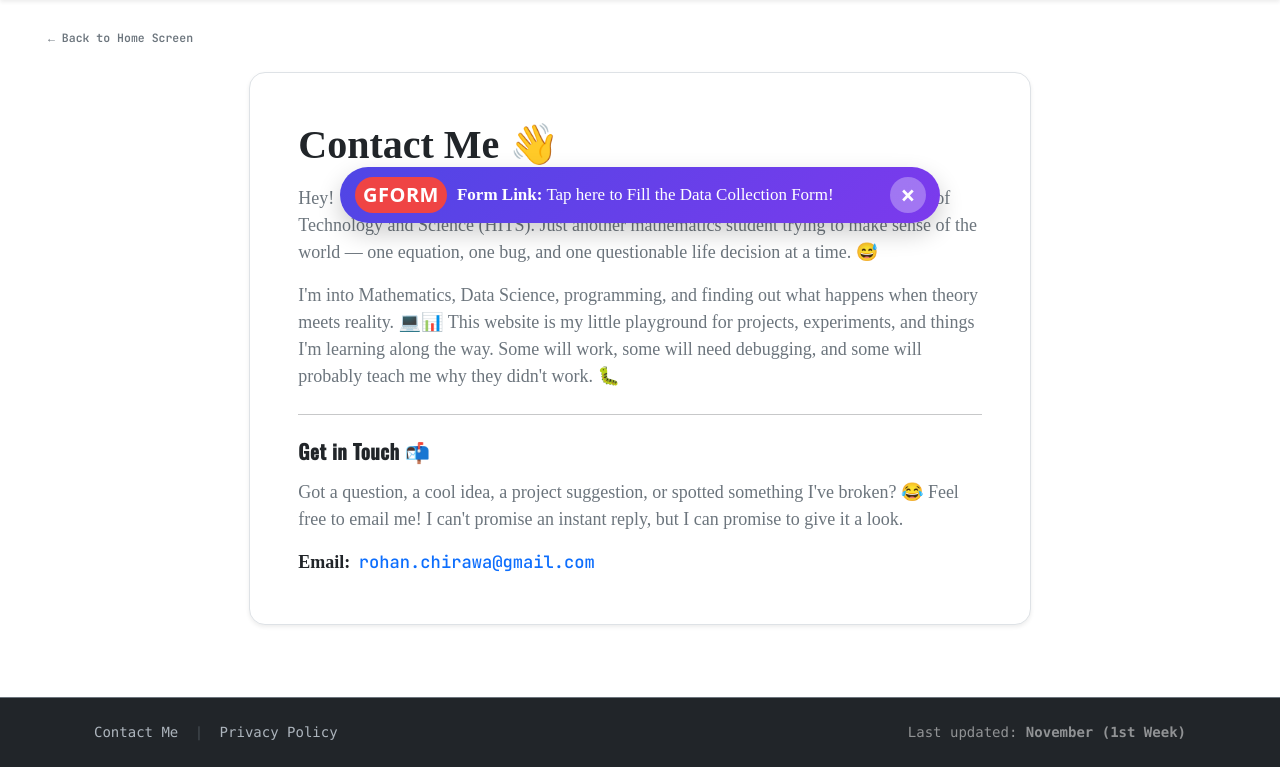
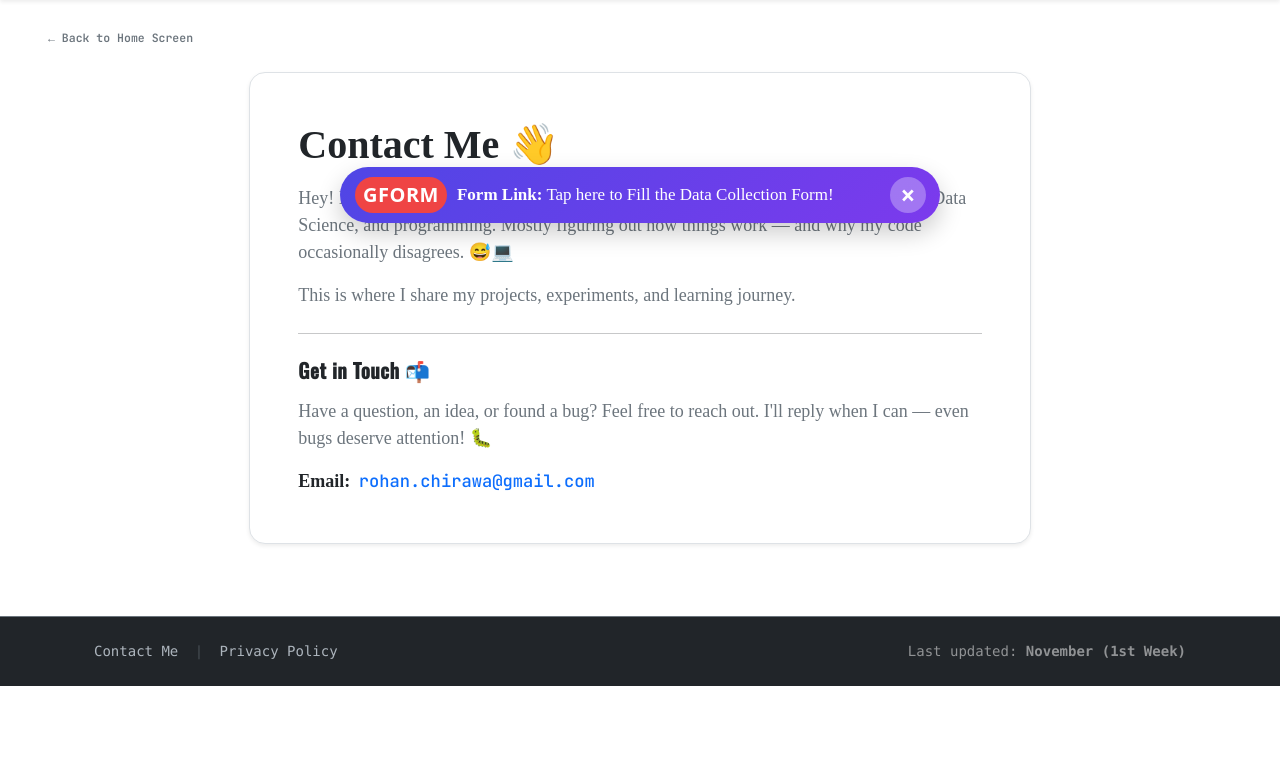
Before and after one commit to tninanofchirawa/personal-website-1, a Jekyll site: the page built from contact.html, in a window 1280 px wide. Shown: the part 647-1414 px from the top of the page. Built offline with Jekyll 4.4.1, drawn with Linux system fonts in a browser that asks for light colours; some web fonts are replaced; after the commit the page ends 1333 px from its top, so only the background shows below that.

Commit message:
Contact.html updated

```diff
--- a/contact.html
+++ b/contact.html
@@ -5,7 +5,6 @@ hero_title: Contact Me
 hero_subtitle: Questions, feedback, or just saying hello
 hero_image: assets/images/home/forest6.jpg
 ---
-
 <!-- Top Navigation Row -->
 <div class="mb-4">
   <a href="{{ '/' | relative_url }}" class="text-decoration-none text-secondary small fw-semibold mono-tag">
@@ -17,42 +16,35 @@ hero_image: assets/images/home/forest6.jpg
 <div class="row justify-content-center">
   <div class="col-12 col-md-9 col-lg-8">
     <section class="bg-white rounded-4 shadow-sm border p-4 p-md-5">
-
       <h1 class="fw-bold mb-3">Contact Me 👋</h1>
 
-      <!-- Personal Intro -->
       <p class="text-secondary">
-        Hey! 👋 I'm Timothy, a student from Chennai, currently studying at Hindustan Institute of Technology and
-        Science (HITS). Just another mathematics student trying to make sense of the world — one equation, one
-        bug, and one questionable life decision at a time. 😅
+        Hey! I'm Timothy, a Mathematics student at HITS, Chennai, interested in Mathematics, Data Science, and
+        programming. Mostly figuring out how things work — and why my code occasionally disagrees. 😅💻
       </p>
 
-      <p class="text-secondary mb-0">
-        I'm into Mathematics, Data Science, programming, and finding out what happens when theory meets reality.
-        💻📊 This website is my little playground for projects, experiments, and things I'm learning along the
-        way. Some will work, some will need debugging, and some will probably teach me why they didn't work. 🐛
-      </p>
+      <p class="text-secondary mb-0">This is where I share my projects, experiments, and learning journey.</p>
 
       <hr class="my-4">
 
-      <!-- Get in Touch Section -->
       <h2 class="h5 fw-bold mb-3">Get in Touch 📬</h2>
 
       <p class="text-secondary mb-3">
-        Got a question, a cool idea, a project suggestion, or spotted something I've broken? 😂 Feel free to email
-        me! I can't promise an instant reply, but I can promise to give it a look.
+        Have a question, an idea, or found a bug? Feel free to reach out. I'll reply when I can — even bugs deserve
+        attention! 🐛
       </p>
 
-      <!-- Email (Words turn from blue to green on copy) -->
+      <!-- Email Button -->
       <p class="mb-0">
         <strong>Email:</strong>
         <button
           type="button"
           class="copy-email-link ms-1"
           onclick="copyEmailAddress(this)"
-        >rohan.chirawa@gmail.com</button>
+        >
+          rohan.chirawa@gmail.com
+        </button>
       </p>
-
     </section>
   </div>
 </div>
@@ -69,7 +61,10 @@ hero_image: assets/images/home/forest6.jpg
     }
 
     if (navigator.clipboard && navigator.clipboard.writeText) {
-      navigator.clipboard.writeText(email).then(turnGreen).catch(() => fallbackCopy(email, turnGreen));
+      navigator.clipboard
+        .writeText(email)
+        .then(turnGreen)
+        .catch(() => fallbackCopy(email, turnGreen));
     } else {
       fallbackCopy(email, turnGreen);
     }
```
